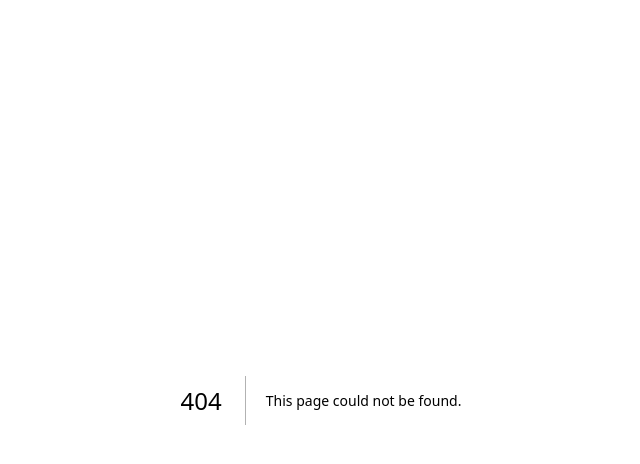
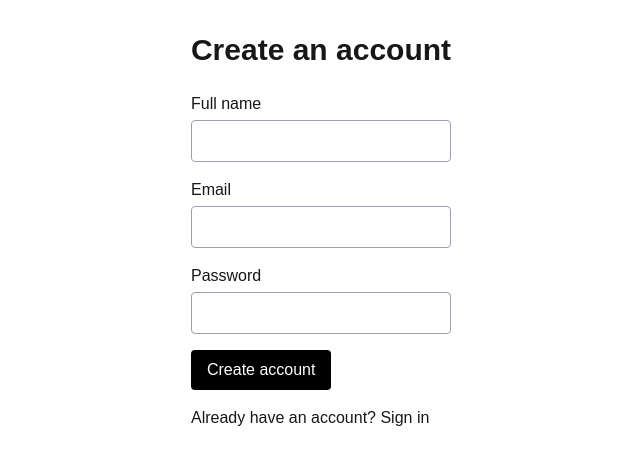
Before and after one commit to DanielDimitrov123/Mini-Booking-App, a Next.js app in the folder task_mini-booking-app/: page /register in a window 1280 px wide. Before the commit this address had no page. Shown: the top 464 px of the page, without its empty margins (319-959 px from the left). Built offline with nearby package versions, Linux system fonts and the light colour scheme.

Commit message:
adding a page and an api for register

```diff
--- /dev/null
+++ b/task_mini-booking-app/app/api/register/route.ts
@@ -0,0 +1,70 @@
+import { hash } from "bcryptjs";
+import { pool } from "../../../lib/db";
+
+export async function POST(request: Request) {
+  const rawBody: unknown = await request.json().catch(() => null);
+
+  if (
+    typeof rawBody !== "object" ||
+    rawBody === null ||
+    Array.isArray(rawBody)
+  ) {
+    return Response.json({ error: "Invalid request." }, { status: 400 });
+  }
+
+  const body = rawBody as Record<string, unknown>;
+  const fullName =
+    typeof body.fullName === "string" ? body.fullName.trim() : "";
+  const email =
+    typeof body.email === "string" ? body.email.trim().toLowerCase() : "";
+  const password = typeof body.password === "string" ? body.password : "";
+
+  if (
+    fullName.length < 2 ||
+    fullName.length > 150 ||
+    email.length > 254 ||
+    !/^[^\s@]+@[^\s@]+\.[^\s@]+$/.test(email) ||
+    password.length < 8 ||
+    password.length > 128
+  ) {
+    return Response.json(
+      { error: "Enter a name, valid email, and password of 8–128 characters." },
+      { status: 400 }
+    );
+  }
+
+  try {
+    const passwordHash = await hash(password, 12);
+
+    const result = await pool.query<{
+      id: number;
+      full_name: string;
+      email: string;
+    }>(
+      `INSERT INTO users (full_name, email, password_hash)
+       VALUES ($1, $2, $3)
+       RETURNING id, full_name, email`,
+      [fullName, email, passwordHash]
+    );
+
+    return Response.json({ user: result.rows[0] }, { status: 201 });
+  } catch (error) {
+    if (
+      typeof error === "object" &&
+      error !== null &&
+      "code" in error &&
+      error.code === "23505"
+    ) {
+      return Response.json(
+        { error: "An account with this email already exists." },
+        { status: 409 }
+      );
+    }
+
+    console.error("Failed to register account:", error);
+    return Response.json(
+      { error: "Could not create the account." },
+      { status: 500 }
+    );
+  }
+}
--- /dev/null
+++ b/task_mini-booking-app/app/register/page.tsx
@@ -0,0 +1,122 @@
+"use client";
+
+import { useState, type FormEvent } from "react";
+import { useRouter } from "next/navigation";
+import { signIn } from "next-auth/react";
+
+export default function RegisterPage() {
+  const router = useRouter();
+  const [fullName, setFullName] = useState("");
+  const [email, setEmail] = useState("");
+  const [password, setPassword] = useState("");
+  const [error, setError] = useState("");
+  const [submitting, setSubmitting] = useState(false);
+
+  async function handleSubmit(event: FormEvent<HTMLFormElement>) {
+    event.preventDefault();
+    setError("");
+    setSubmitting(true);
+
+    try {
+      const response = await fetch("/api/register", {
+        method: "POST",
+        headers: { "Content-Type": "application/json" },
+        body: JSON.stringify({ fullName, email, password }),
+      });
+
+      const result = await response.json();
+
+      if (!response.ok) {
+        throw new Error(result.error ?? "Could not create your account.");
+      }
+
+      const signInResult = await signIn("credentials", {
+        email,
+        password,
+        redirect: false,
+        redirectTo: "/my-bookings",
+      });
+
+      if (signInResult?.error) {
+        throw new Error("Account created, but automatic sign-in failed. Please sign in.");
+      }
+
+      router.push("/my-bookings");
+      router.refresh();
+    } catch (error) {
+      setError(
+        error instanceof Error ? error.message : "Could not create your account."
+      );
+    } finally {
+      setSubmitting(false);
+    }
+  }
+
+  return (
+    <main className="mx-auto max-w-md p-8">
+      <h1 className="text-3xl font-semibold">Create an account</h1>
+
+      <form onSubmit={handleSubmit} className="mt-6 space-y-4">
+        <div>
+          <label htmlFor="fullName" className="block font-medium">
+            Full name
+          </label>
+          <input
+            id="fullName"
+            required
+            minLength={2}
+            maxLength={150}
+            value={fullName}
+            onChange={(event) => setFullName(event.target.value)}
+            className="mt-1 w-full rounded border border-gray-400 p-2"
+          />
+        </div>
+
+        <div>
+          <label htmlFor="email" className="block font-medium">
+            Email
+          </label>
+          <input
+            id="email"
+            type="email"
+            required
+            maxLength={254}
+            value={email}
+            onChange={(event) => setEmail(event.target.value)}
+            className="mt-1 w-full rounded border border-gray-400 p-2"
+          />
+        </div>
+
+        <div>
+          <label htmlFor="password" className="block font-medium">
+            Password
+          </label>
+          <input
+            id="password"
+            type="password"
+            required
+            minLength={8}
+            maxLength={128}
+            value={password}
+            onChange={(event) => setPassword(event.target.value)}
+            className="mt-1 w-full rounded border border-gray-400 p-2"
+          />
+        </div>
+
+        {error && <p role="alert">{error}</p>}
+
+        <button
+          type="submit"
+          disabled={submitting}
+          className="rounded bg-black px-4 py-2 text-white disabled:opacity-50"
+        >
+          {submitting ? "Creating account…" : "Create account"}
+        </button>
+      </form>
+
+      <p className="mt-4">
+        Already have an account? <a href="/login">Sign in</a>
+      </p>
+    </main>
+  );
+}
```
